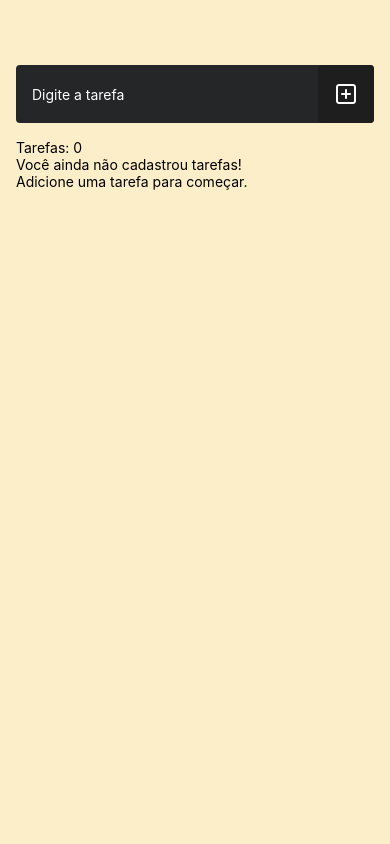
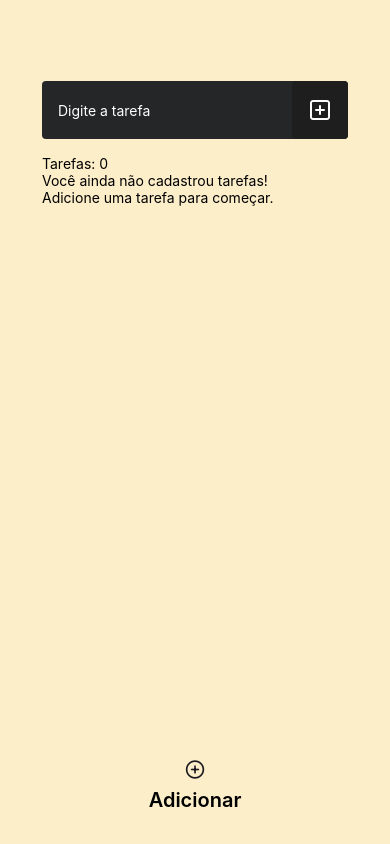
Before and after one commit to Sergio-BR1/Lista-de-tarefas, a React Native app: screen /Home in a window 390 px wide. Built offline with nearby package versions, Linux system fonts and the light colour scheme.

Commit message:
(feat): added button to add task

```diff
--- a/src/components/CardNumber/styles.ts
+++ b/src/components/CardNumber/styles.ts
@@ -11,7 +11,7 @@ export const Container = styled.View`
 `;
 
 export const CardTitle = styled.Text`
-    color: #1E1E1E;
+    color: #000;
     font-size: 17px;
     font-weight: 500px;
 
@@ -19,7 +19,7 @@ export const CardTitle = styled.Text`
 
 
 export const CardValue = styled.Text`
-    color: #1E1E1E;
+    color: #000;
     font-size: 24px;
     font-weight: 500px;
 
--- /dev/null
+++ b/src/components/buttonAddTask/index.tsx
@@ -0,0 +1,18 @@
+import {Container, AddTaskText, ButtonAdd} from './styles'
+import { Feather } from '@expo/vector-icons';
+
+type Props = {
+    onPress: () => void;
+}
+
+export function ButtonAddTask({onPress}: Props) {
+    return (
+        <Container>
+            <ButtonAdd onPress={onPress}>
+                <Feather name="plus-circle" size={20} color="#1D1B20" />
+                <AddTaskText>Adicionar</AddTaskText>
+            </ButtonAdd>
+        </Container>
+    )
+
+}
--- /dev/null
+++ b/src/components/buttonAddTask/styles.ts
@@ -0,0 +1,24 @@
+import styled from 'styled-components/native';
+
+
+export const Container = styled.View`
+    flex-direction: column;
+    background-color: #FCEEC9;
+    align-items: center;
+    justify-content: flex-end;
+
+`;
+
+export const AddTaskText = styled.Text`
+    color: '#1D1B20';
+    font-size: 20px;
+    font-weight: 600;
+`;
+
+export const ButtonAdd = styled.TouchableOpacity`
+    background-color: #FCEEC9;
+    flex-direction: column;
+    align-items: center;
+    justify-content: center;
+    gap: 7px;
+`;
--- a/src/screens/Home/index.tsx
+++ b/src/screens/Home/index.tsx
@@ -3,6 +3,7 @@ import { Alert, FlatList, StyleSheet, Text, View } from 'react-native';
 import { InputAddTask } from '../../components/InputAddTask';
 import { Task } from '../../components/Task';
 import { CardNumber } from '../../components/CardNumber';
+import { ButtonAddTask } from '@/components/buttonAddTask';
 import { useContext } from 'react';
 import { TaskContext } from '@/context/TaskContext';
 import { TaskProps } from '@/utils/types';
@@ -74,6 +75,8 @@ export default function Home() {
   return (
     <View style={styles.container}>
 
+      <View style={styles.content}>
+
         <InputAddTask onPress={handleTaskAdd} onChangeText={setTaskText} value={taskText}/>
 
 
@@ -104,6 +107,11 @@ export default function Home() {
             />
       </View>
     </View>
+
+    <View style={styles.addTask}>
+      <ButtonAddTask onPress={handleTaskAdd}/>
+    </View>
+  </View>
   );
 }
 
@@ -112,10 +120,17 @@ const styles = StyleSheet.create({
     flex: 1,
     backgroundColor: '#FCEEC9',
     alignItems: 'center',
+    justifyContent: 'space-between',
+    paddingTop: 65,
+    paddingBottom: 32,
+  },
+
+  content: {
+    flex: 1,
+    alignItems: 'center',
+    padding: 16,
+    gap: 16,
     justifyContent: 'flex-start',
-    padding: 16,
-    paddingTop: 65,
-    gap: 16,
   },
   inputContainer: {
     flexDirection: 'row',
@@ -137,5 +152,9 @@ const styles = StyleSheet.create({
     width: '100%',
     flexDirection: 'column',
 
+  },
+
+  addTask: {
+    justifyContent: 'flex-end',
   }
 });
```
Lines whose indentation alone changed are shown as unchanged.
